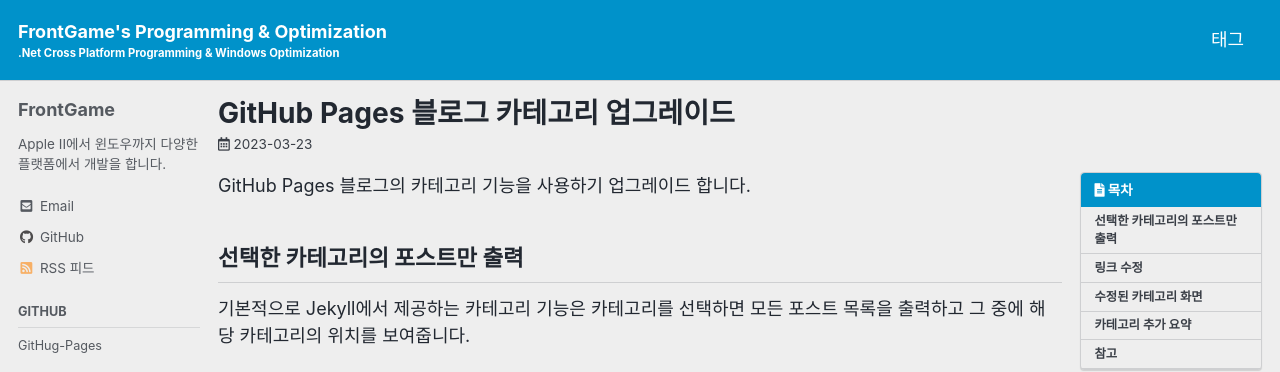
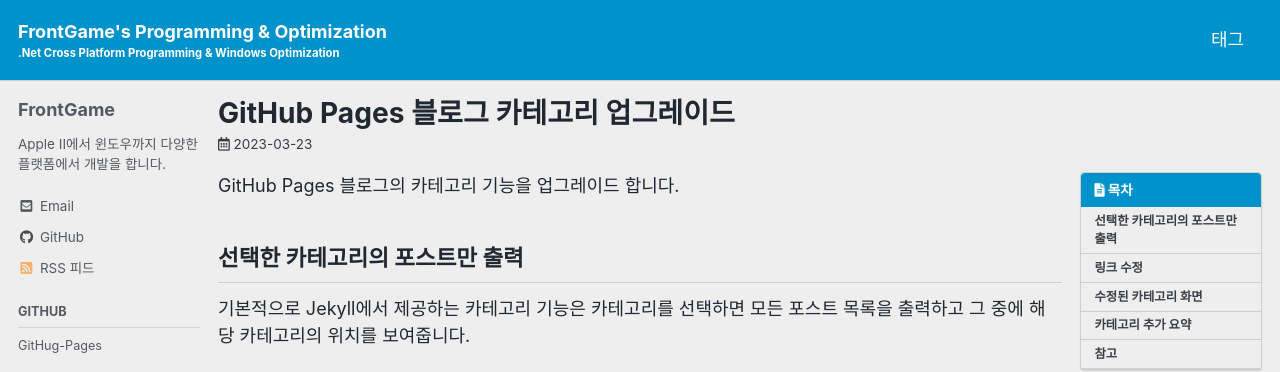
Before and after one commit to frontgamevb/frontgamevb.github.io, a Jekyll site: the page built from GitHub/GitHub-Pages/_posts/2023-03-23-github-pages-blog-category-upgrade.md, in a window 1280 px wide and 900 px high. Shown: the top 372 px of the window. Built offline with Jekyll 4.4.1, drawn with Linux system fonts in a browser that asks for light colours; cached includes are drawn as plain includes; comment, search, counter and statistics services are not loaded.

Commit message:
20223-03-23 Edit posts

```diff
--- a/GitHub/GitHub-Pages/_posts/2023-03-23-github-pages-blog-category-upgrade.md
+++ b/GitHub/GitHub-Pages/_posts/2023-03-23-github-pages-blog-category-upgrade.md
@@ -3,7 +3,7 @@
 date: "2023-03-23 18:00:00 +0900"
 tags: [github, github-pages, jekyll, minimal-mistakes]
 ---
-GitHub Pages 블로그의 카테고리 기능을 사용하기 업그레이드 합니다.
+GitHub Pages 블로그의 카테고리 기능을 업그레이드 합니다.
 
 ## 선택한 카테고리의 포스트만 출력
 
```
